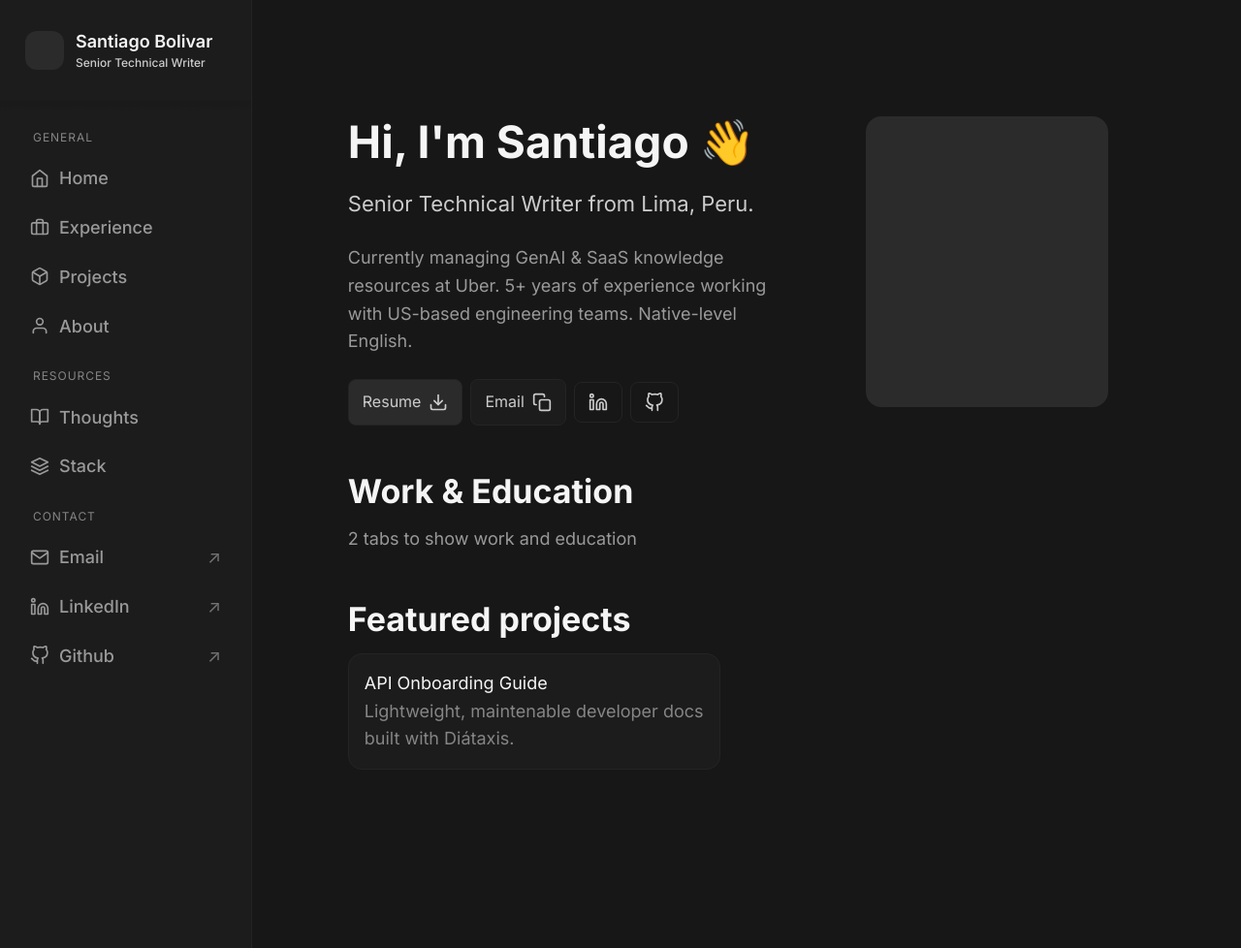
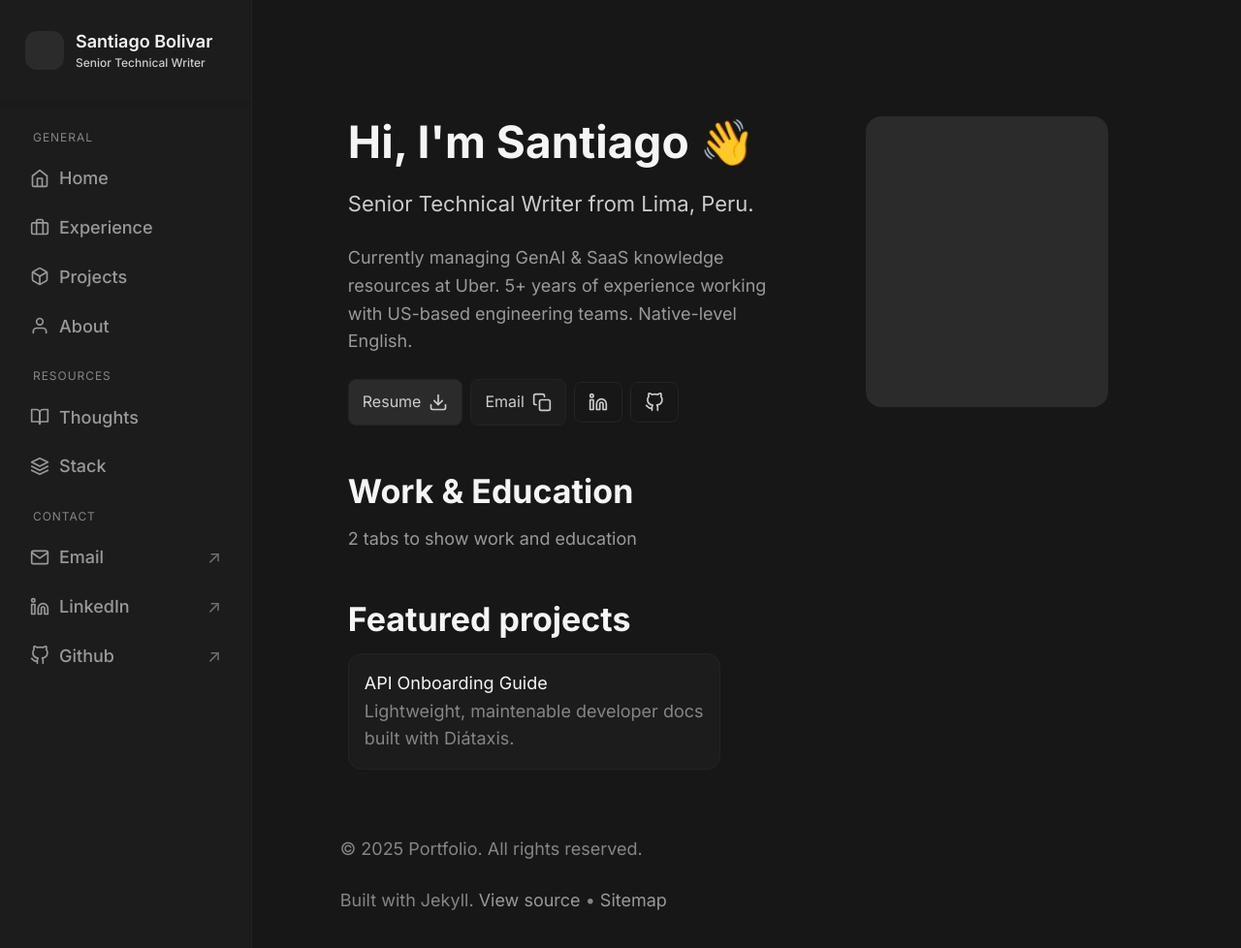
Before and after one commit to Sant720/portfolio, a Jekyll site: the page built from index.md, in a window 1280 px wide and 1068 px high. Shown: the top 978 px of the window at 97% size. Built offline with Jekyll 4.4.1, drawn with Linux system fonts in a browser that asks for light colours.

Commit message:
update footer

```diff
--- a/_includes/footer.html
+++ b/_includes/footer.html
@@ -1,6 +1,7 @@
 <div class="footer-inner" role="contentinfo">
-  <p>© {{ site.time | date: '%Y' }} {{ site.author | default: site.title }}</p>
-  <p class="dim">
+  <p>© {{ site.time | date: '%Y' }} Portfolio. All rights reserved.</p>
+  <!-- <p>© {{ site.time | date: '%Y' }} {{ site.author | default: site.title }}</p> -->
+  <p class="var(--text-dim-low)">
     Built with Jekyll.
     {% if site.github.repository_url %}
       <a href="{{ site.github.repository_url }}">View source</a>
--- a/_layouts/default.html
+++ b/_layouts/default.html
@@ -17,6 +17,7 @@
     <link rel="apple-touch-icon" sizes="180x180" href="{{ '/assets/favicon/favicon-180.png' | relative_url }}">
   </head>
   <body>
+
     <a class="skip-link" href="#content">Skip to content</a>
     <aside class="sidebar" aria-label="Primary">
       <div class="brand-container">
@@ -57,10 +58,17 @@
         {%- endif -%}
       </nav>
     </aside>
+    <!-- <header class="site__header">
+  {% include header.html %}
+</header> -->
     <main id="content">
-      <div class="container">
+      <div class="container site__main">
         {{ content }}
-      </div>
+        <footer class="site__footer">
+  {% include footer.html %}
+</footer>
+</div>
     </main>
+
   </body>
 </html>
--- a/_sass/base.scss
+++ b/_sass/base.scss
@@ -244,6 +244,12 @@ a {
 .spacer { flex: 1; }
 .ext { margin-left: 6px; opacity: .7; }
 
+// Footer
+.footer-inner { padding: var(--space-5) 0; color: var(--text-dim-low); }
+.footer-inner p { color: var(--text-dim-low); }
+.footer-inner a { color: var(--text-dim-high); }
+.footer-inner a:hover { color: var(--text-bright-low); }
+
 // Buttons
 .btn {
   display: inline-flex;
```
